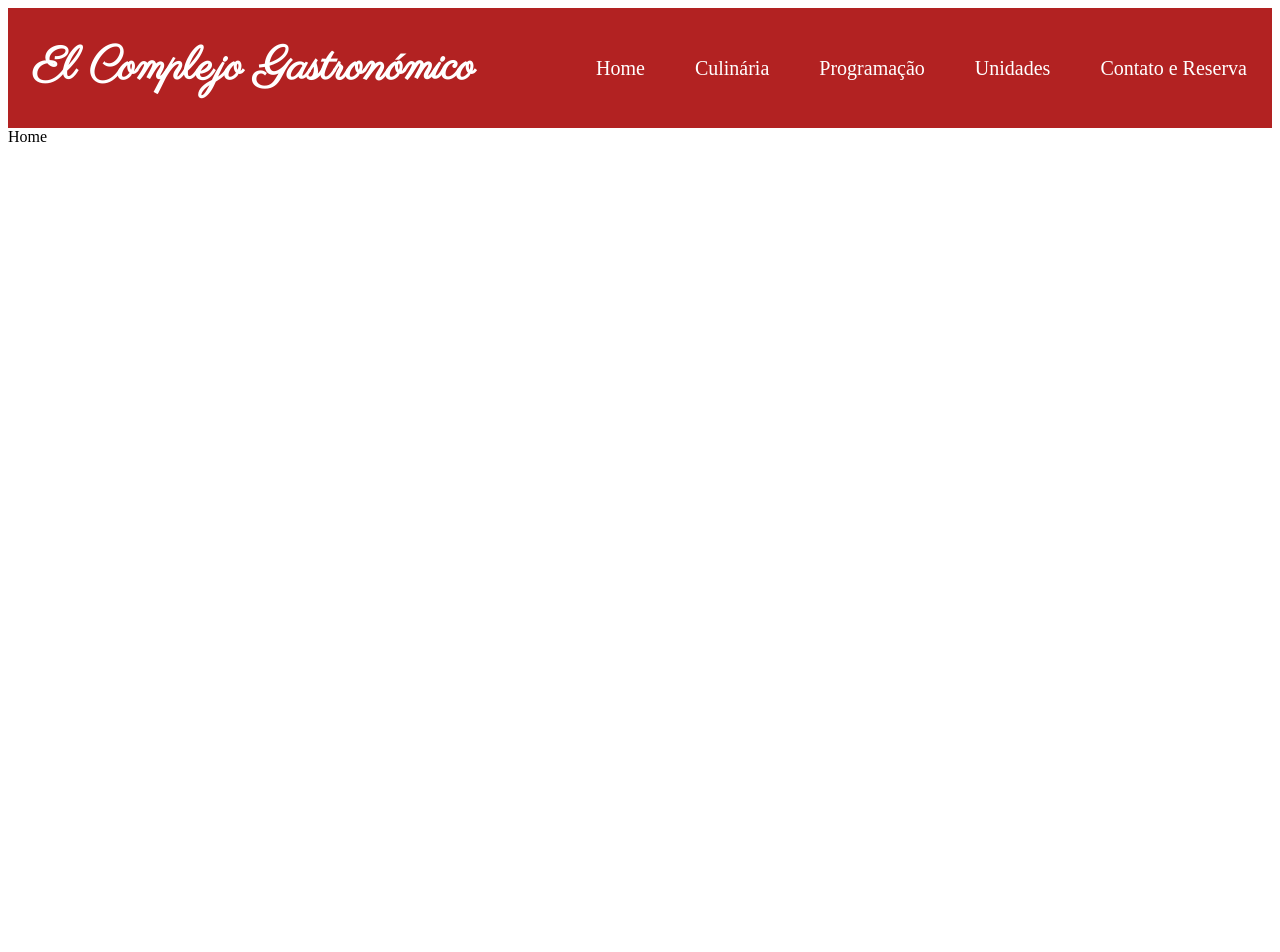
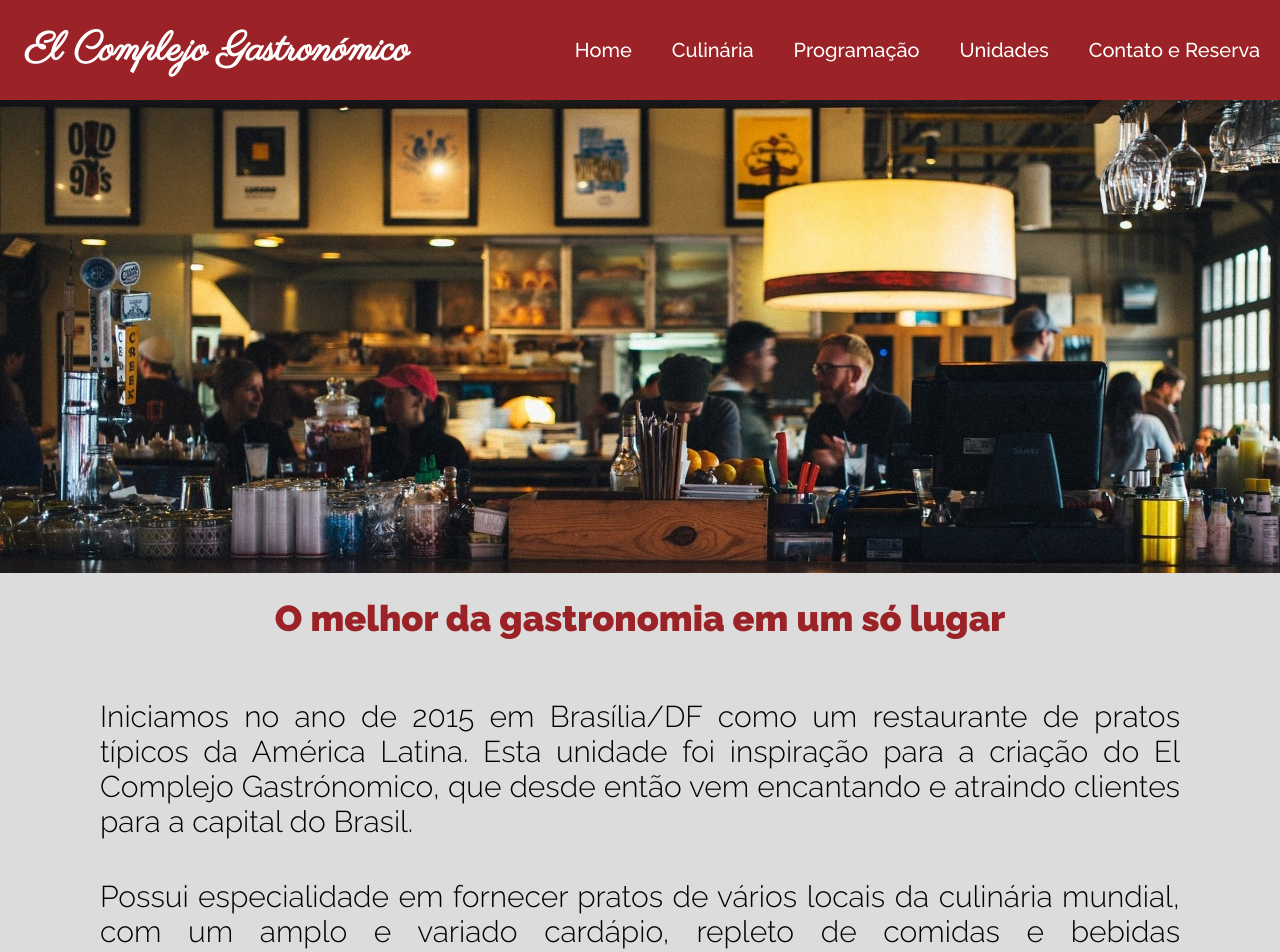
Before and after one commit to ingridmiranda/projeto-site-gastronomico, a React (Create React App) app: page / in a window 1280 px wide. Shown: the top 952 px of the page. Before the commit the page ends 800 px from the top, so only its background shows below. Built offline with nearby package versions, Linux system fonts and the light colour scheme.

Commit message:
implement home page

```diff
--- a/src/App.js
+++ b/src/App.js
@@ -4,6 +4,7 @@ import Culinaria from './pages/Culinaria';
 import Home from './pages/Home';
 import Programacao from './pages/Programacao';
 import Unidades from './pages/Unidades';
+import './styles.css'
 
 import Header from './components/Header'
 
--- a/src/components/Header/styles.css
+++ b/src/components/Header/styles.css
@@ -1,27 +1,29 @@
 @import url('https://fonts.googleapis.com/css2?family=Parisienne&display=swap');
+@import url('https://fonts.googleapis.com/css2?family=Raleway:wght@300;500;700;900&display=swap');
 
 .main-container{
-    background-color: firebrick;
+    background-color: #9b2226;
     color: white;
     display: flex;
     align-items: center;
     justify-content: space-between;
-    height: 120px;
+    height: 100px;
 }
 
 .main-container h1{
     margin-left: 25px;
     font-family: 'Parisienne', cursive;
-    font-size: 46px;
+    font-size: 40px;
 }
 
 .main-container ul{
     list-style: none;
     display: flex;
+    font-family: 'Raleway', sans-serif;
 }
 
 .main-container ul li{
-    margin: 0 25px;
+    margin: 0 20px;
     font-size: 20px;
 }
 
--- a/src/pages/Home/index.js
+++ b/src/pages/Home/index.js
@@ -1,9 +1,15 @@
 import './styles.css'
+import Restaurant from '../../images/restaurant-690569_1920.jpg'
 
 const Home = ()=>{
     return (
-        <div>
-            Home
+        <div className="container-home">
+            <img src={Restaurant} alt="gastronomia"/>
+            <h1> O melhor da gastronomia em um só lugar</h1>
+            <h2>Iniciamos no ano de 2015 em Brasília/DF como um restaurante de pratos típicos da América Latina. Esta unidade foi inspiração para a criação do El Complejo Gastrónomico, que desde então vem encantando e atraindo clientes para a capital do Brasil.</h2>
+            <h2>Possui especialidade em fornecer pratos de vários locais da culinária mundial, com um amplo e variado cardápio, repleto de comidas e bebidas diferenciadas, feitas com os melhores ingredientes. Os pratos são bem servidos e possuem preços acessíveis.</h2>
+            <h2>Nosso complexo é amplo, possui itens de decoração típica dos países homenageados, oferecendo aos nossos clientes um ambiente  aconchegante e instagramável.</h2>
+            <h2>Faça uma visita e sinta-se em um pedacinho de outro país!</h2>
         </div>
     )
 }
--- a/src/pages/Home/styles.css
+++ b/src/pages/Home/styles.css
@@ -0,0 +1,31 @@
+@import url('https://fonts.googleapis.com/css2?family=Raleway:wght@300;500;700;900&display=swap');
+
+.container-home{
+    background-color: gainsboro;
+    font-family: 'Raleway', sans-serif;
+    padding-bottom: 80px;
+
+}
+
+.container-home img{
+    width: 100%;
+    height: 50%;
+}
+
+
+.container-home h1{
+    font-size: 36px;
+    padding: 20px 20px;
+    text-align: center;
+    margin-bottom: 20px;
+    font-weight: 900;
+    color: #9b2226;
+}
+
+.container-home h2{
+    padding: 20px 100px;
+    font-size: 30px;
+    font-weight: 300;
+    color: black;
+    text-align: justify;
+}
--- /dev/null
+++ b/src/styles.css
@@ -0,0 +1,4 @@
+*{
+    margin: 0;
+    padding: 0;
+}
```
Also changed, not shown: src/images/restaurant-690569_1920.jpg (added).
